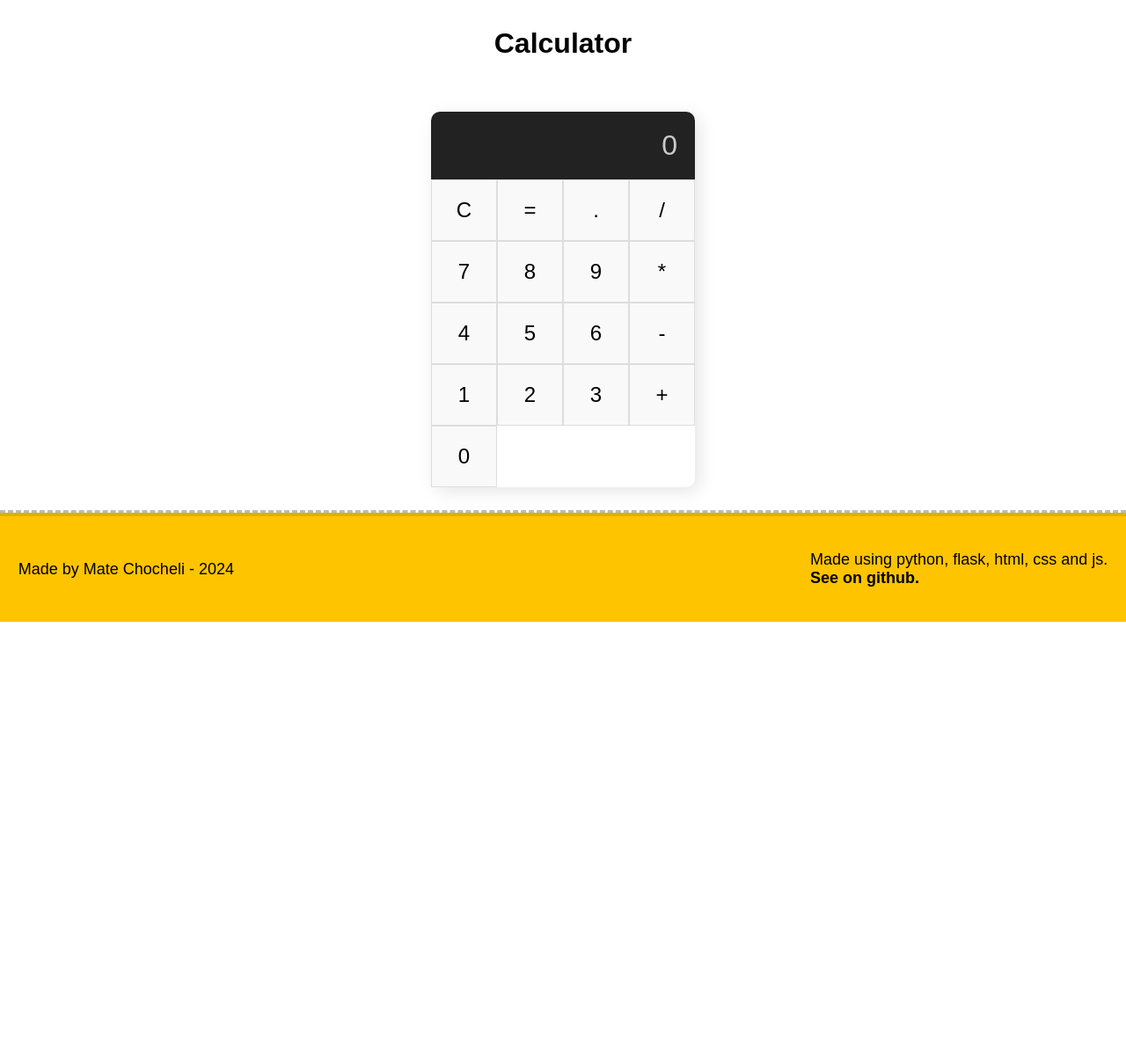
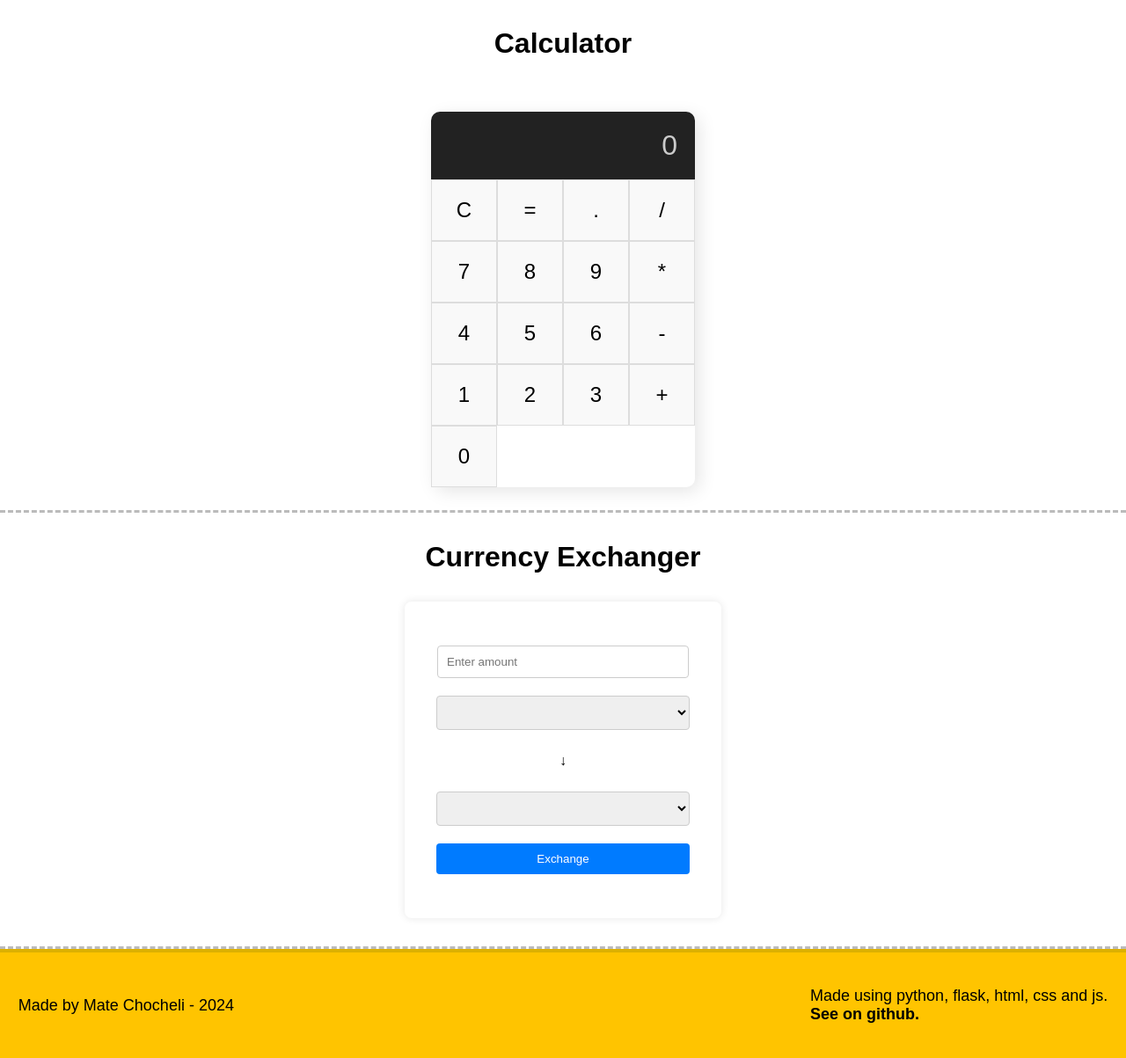
Before and after one commit to matetonny/My-page, a Flask app: page /utilities in a window 1280 px wide. Shown: the part 541-1744 px from the top of the page at 88% size. Before the commit the page ends 1248 px from the top, so only its background shows below. Run offline with Flask 3, Linux system fonts and the light colour scheme; lists and menus that the app fills with data are empty.

Commit message:
add currency exchanger

```diff
--- /dev/null
+++ b/static/js/currencyExchange.js
@@ -0,0 +1,50 @@
+document.addEventListener('DOMContentLoaded', () => {
+    const amountInput = document.getElementById('amount');
+    const fromCurrencySelect = document.getElementById('from-currency');
+    const toCurrencySelect = document.getElementById('to-currency');
+    const exchangeBtn = document.getElementById('exchange-btn');
+    const resultDiv = document.getElementById('result');
+
+    const apiKey = 'c90ad824e645a3d2093693b4'; // Replace with your ExchangeRate-API key
+    const apiURL = `https://v6.exchangerate-api.com/v6/${apiKey}/latest/USD`;
+
+    fetch(apiURL)
+        .then(response => response.json())
+        .then(data => {
+            const currencies = Object.keys(data.conversion_rates);
+            currencies.forEach(currency => {
+                const option1 = document.createElement('option');
+                option1.value = currency;
+                option1.textContent = currency;
+                fromCurrencySelect.appendChild(option1);
+
+                const option2 = document.createElement('option');
+                option2.value = currency;
+                option2.textContent = currency;
+                toCurrencySelect.appendChild(option2);
+            });
+        })
+        .catch(error => console.error('Error fetching exchange rates:', error));
+
+    exchangeBtn.addEventListener('click', () => {
+        const amount = parseFloat(amountInput.value);
+        const fromCurrency = fromCurrencySelect.value;
+        const toCurrency = toCurrencySelect.value;
+
+        if (isNaN(amount)) {
+            resultDiv.textContent = 'Please enter a valid amount';
+            return;
+        }
+
+        const convertApiURL = `https://v6.exchangerate-api.com/v6/${apiKey}/pair/${fromCurrency}/${toCurrency}`;
+
+        fetch(convertApiURL)
+            .then(response => response.json())
+            .then(data => {
+                const rate = data.conversion_rate;
+                const exchangedAmount = (amount * rate).toFixed(2);
+                resultDiv.textContent = `${amount} ${fromCurrency} = ${exchangedAmount} ${toCurrency}`;
+            })
+            .catch(error => console.error('Error fetching exchange rates:', error));
+    });
+});
--- a/static/js/header.js
+++ b/static/js/header.js
@@ -15,8 +15,6 @@ function check_size(){
         hamburgerMenu.classList.remove("unfolded");
     }
 }
-
-check_size();
 window.addEventListener("resize", check_size);
 
 let counter = 0;
@@ -33,3 +31,5 @@ hamburgerMenuBtn.addEventListener("click", function(){
     }
     counter++;
 })
+
+check_size();
--- a/static/styles/utilities.css
+++ b/static/styles/utilities.css
@@ -72,7 +72,7 @@ h3 {
   grid-template-columns: repeat(4, 1fr);
 }
 
-.btn {
+.calcBtn {
   border: 1px solid #ddd;
   padding: 20px;
   font-size: 1.5em;
@@ -81,12 +81,66 @@ h3 {
   transition: background-color 0.3s;
 }
 
-.btn:hover {
+.calcBtn:hover {
   background-color: #eee;
 }
 
-.btn:active {
+.calcBtn:active {
   background-color: #ccc;
+}
+
+.currencyExchangeWrapper {
+  display: flex;
+  justify-content: center;
+  align-items: center;
+  background: #fff;
+  padding: 20px;
+  margin-bottom: 2rem;
+  border-radius: 8px;
+  box-shadow: 0 0 10px rgba(0, 0, 0, 0.1);
+  text-align: center;
+}
+
+.currencyExchange {
+  display: flex;
+  margin-top: 20px;
+  flex-direction: column;
+  justify-content: center;
+  align-items: center;
+  width: 20rem;
+}
+
+.currencyExchange p {
+  display: inline;
+}
+
+input, select, .exchangeBtn {
+  padding: 10px;
+  margin: 10px 0;
+  width: 18rem;
+  max-width: 300px;
+  border: 1px solid #ccc;
+  border-radius: 4px;
+}
+
+input {
+  width: 16.5rem;
+}
+
+.exchangeBtn {
+  background-color: #007bff;
+  color: white;
+  border: none;
+  cursor: pointer;
+}
+
+.exchangeBtn:hover {
+  background-color: #0056b3;
+}
+
+#result {
+  margin-top: 20px;
+  font-size: 1.2em;
 }
 
 @media only screen and (max-width: 762px) {
--- a/templates/index.html
+++ b/templates/index.html
@@ -45,7 +45,7 @@
     <div class="hamburgerMenu folded" id="hamburgerMenu">
       <nav>
         <ul class="hamburgerMenuNavbar">
-          <li><a href="{{ url_for('views.home') }}about">About</a></li>
+          <li><a href="{{ url_for('views.home') }}#about">About</a></li>
           <li><a href="{{ url_for('views.projects') }}">Projects</a></li>
           <li><a href="{{ url_for('views.home') }}">Home</a></li>
           <li><a href="{{ url_for('views.utilities') }}">Utilities</a></li>
--- a/templates/utilities.html
+++ b/templates/utilities.html
@@ -81,28 +81,42 @@
           <div class="calculator">
             <div class="display" id="display">0</div>
             <div class="buttons">
-              <button class="btn" onclick="clearDisplay()">C</button>
-              <button class="btn" onclick="calculate()">=</button>
-              <button class="btn" onclick="appendDigit('.')">.</button>
-              <button class="btn" onclick="appendOperator('/')">/</button>
-              <button class="btn" onclick="appendDigit('7')">7</button>
-              <button class="btn" onclick="appendDigit('8')">8</button>
-              <button class="btn" onclick="appendDigit('9')">9</button>
-              <button class="btn" onclick="appendOperator('*')">*</button>
-              <button class="btn" onclick="appendDigit('4')">4</button>
-              <button class="btn" onclick="appendDigit('5')">5</button>
-              <button class="btn" onclick="appendDigit('6')">6</button>
-              <button class="btn" onclick="appendOperator('-')">-</button>
-              <button class="btn" onclick="appendDigit('1')">1</button>
-              <button class="btn" onclick="appendDigit('2')">2</button>
-              <button class="btn" onclick="appendDigit('3')">3</button>
-              <button class="btn" onclick="appendOperator('+')">+</button>
-              <button class="btn" onclick="appendDigit('0')">0</button>
+              <button class="calcBtn" onclick="clearDisplay()">C</button>
+              <button class="calcBtn" onclick="calculate()">=</button>
+              <button class="calcBtn" onclick="appendDigit('.')">.</button>
+              <button class="calcBtn" onclick="appendOperator('/')">/</button>
+              <button class="calcBtn" onclick="appendDigit('7')">7</button>
+              <button class="calcBtn" onclick="appendDigit('8')">8</button>
+              <button class="calcBtn" onclick="appendDigit('9')">9</button>
+              <button class="calcBtn" onclick="appendOperator('*')">*</button>
+              <button class="calcBtn" onclick="appendDigit('4')">4</button>
+              <button class="calcBtn" onclick="appendDigit('5')">5</button>
+              <button class="calcBtn" onclick="appendDigit('6')">6</button>
+              <button class="calcBtn" onclick="appendOperator('-')">-</button>
+              <button class="calcBtn" onclick="appendDigit('1')">1</button>
+              <button class="calcBtn" onclick="appendDigit('2')">2</button>
+              <button class="calcBtn" onclick="appendDigit('3')">3</button>
+              <button class="calcBtn" onclick="appendOperator('+')">+</button>
+              <button class="calcBtn" onclick="appendDigit('0')">0</button>
             </div>
           </div>
         </div>
 
         <script src="{{ url_for('static', filename='js/calculator.js') }}"></script>
+      </li>
+      <li>
+        <h3>Currency Exchanger</h3>
+        <div class="currencyExchangeWrapper">
+          <div class="currencyExchange">
+            <input type="number" id="amount" placeholder="Enter amount" />
+            <select id="from-currency"></select>
+            <p>&darr;</p>
+            <select id="to-currency"></select>
+            <button id="exchange-btn" class="exchangeBtn">Exchange</button>
+            <div id="result"></div>
+          </div>
+        </div>
+        <script src="{{ url_for('static', filename='js/currencyExchange.js') }}"></script>
       </li>
     </ul>
 
```
Also changed, not shown: static/js/calculator.js (+6 -6 lines).
